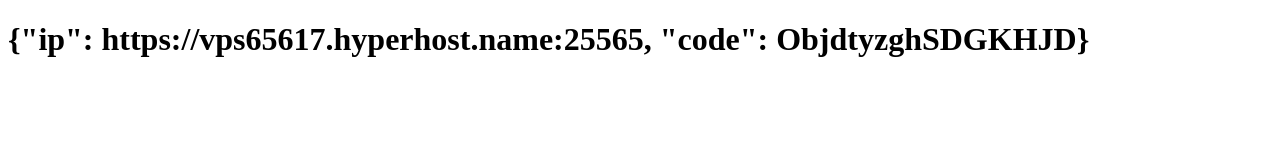
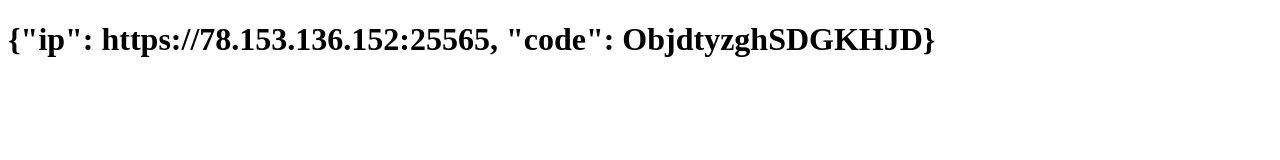
Before and after one commit to djzebra/game-conduit, a plain HTML site: page index.html in a window 1280 px wide. Drawn offline with Linux system fonts and the light colour scheme.

Commit message:
Update index.html

```diff
--- a/index.html
+++ b/index.html
@@ -2,7 +2,7 @@
 <html>
 <body>
 
-<h1>{"ip": https://vps65617.hyperhost.name:25565, "code": ObjdtyzghSDGKHJD}</h1>
+<h1>{"ip": https://78.153.136.152:25565, "code": ObjdtyzghSDGKHJD}</h1>
 
 </body>
 </html>
```
